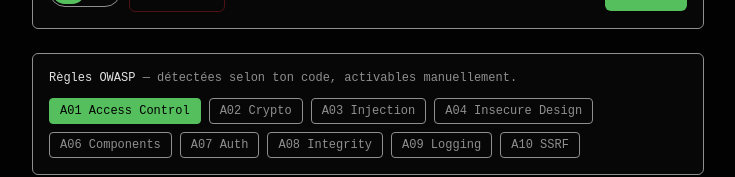
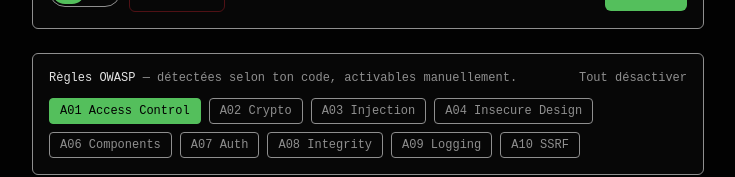
Before and after one commit to hyosua/hellmet, a Next.js app: page / in a window 1280 px wide. Both pictures are taken after a click on the button "A01 Access Control". Shown: the part 273-450 px from the top of the page, without its empty margins (272-1007 px from the left). Built offline with nearby package versions, Linux system fonts and the light colour scheme.

Commit message:
ux: add reset all toggles button

```diff
--- a/src/components/SingleBox.tsx
+++ b/src/components/SingleBox.tsx
@@ -86,6 +86,7 @@
     }
   | { type: "SET_ERROR"; message: string }
   | { type: "TOGGLE_RULE"; id: OWASPRuleId; active: boolean }
+  | { type: "RESET_TOGGLES" }
   | { type: "SET_LANG"; lang: Lang }
   | { type: "CLEAR" };
 
@@ -127,6 +128,15 @@
       const rules = getRulesByIds(allIds);
       const output = buildPrompt(state.intention, rules, state.lang);
       return { ...state, toggles: newToggles, output };
+    }
+    case "RESET_TOGGLES": {
+      if (!state.output || !state.intention.trim()) {
+        return { ...state, toggles: INITIAL_TOGGLES };
+      }
+      const allIds = effectiveRuleIds(state.autoRuleIds, INITIAL_TOGGLES);
+      const rules = getRulesByIds(allIds);
+      const output = buildPrompt(state.intention, rules, state.lang);
+      return { ...state, toggles: INITIAL_TOGGLES, output };
     }
     case "SET_LANG": {
       if (!state.output || !state.intention.trim()) {
@@ -179,7 +189,7 @@
 
   const handleSubmit = useCallback(() => {
     if (!state.intention.trim()) {
-      dispatch({ type: "SET_ERROR", message: "L'intention ne peut pas être vide." });
+      dispatch({ type: "SET_ERROR", message: "L'intention ne peut pas être vide. — Immanuel Hackant" });
       return;
     }
 
@@ -351,6 +361,7 @@
         )}
 
         <div className="flex flex-col gap-3 rounded-md border border-muted bg-surface p-4">
+          <div className="flex items-center justify-between gap-2">
             <p className="text-xs text-muted">
               <span
                 className="text-text cursor-help"
@@ -360,6 +371,15 @@
               </span>{" "}
               — détectées selon ton code, activables manuellement.
             </p>
+            {manualToggles.size > 0 && (
+              <button
+                onClick={() => dispatch({ type: "RESET_TOGGLES" })}
+                className="shrink-0 text-xs font-mono text-muted hover:text-text transition-colors"
+              >
+                Tout désactiver
+              </button>
+            )}
+          </div>
           <Toggles
             activeToggles={manualToggles}
             autoDetected={autoDetected}
```
Lines whose indentation alone changed are shown as unchanged.
